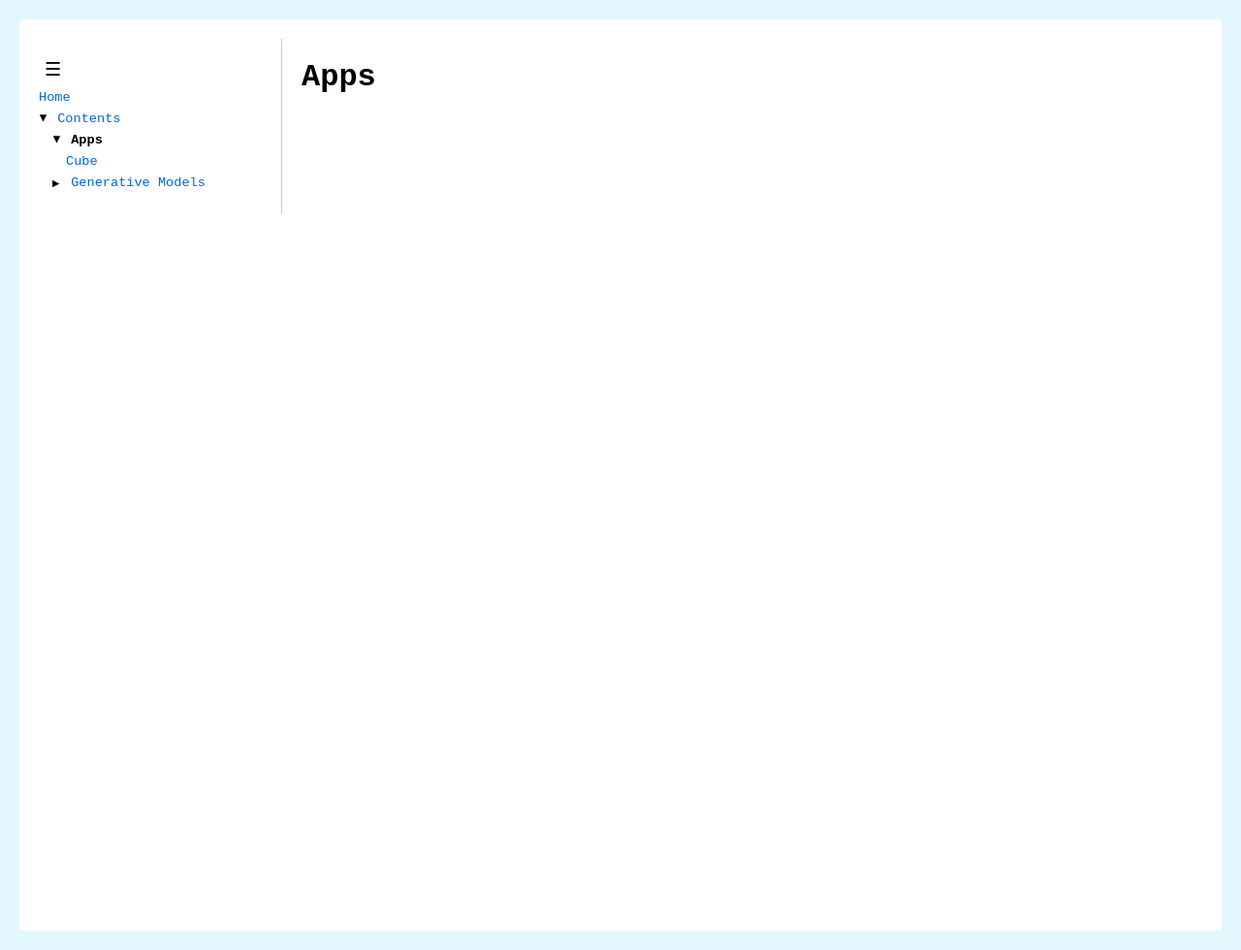
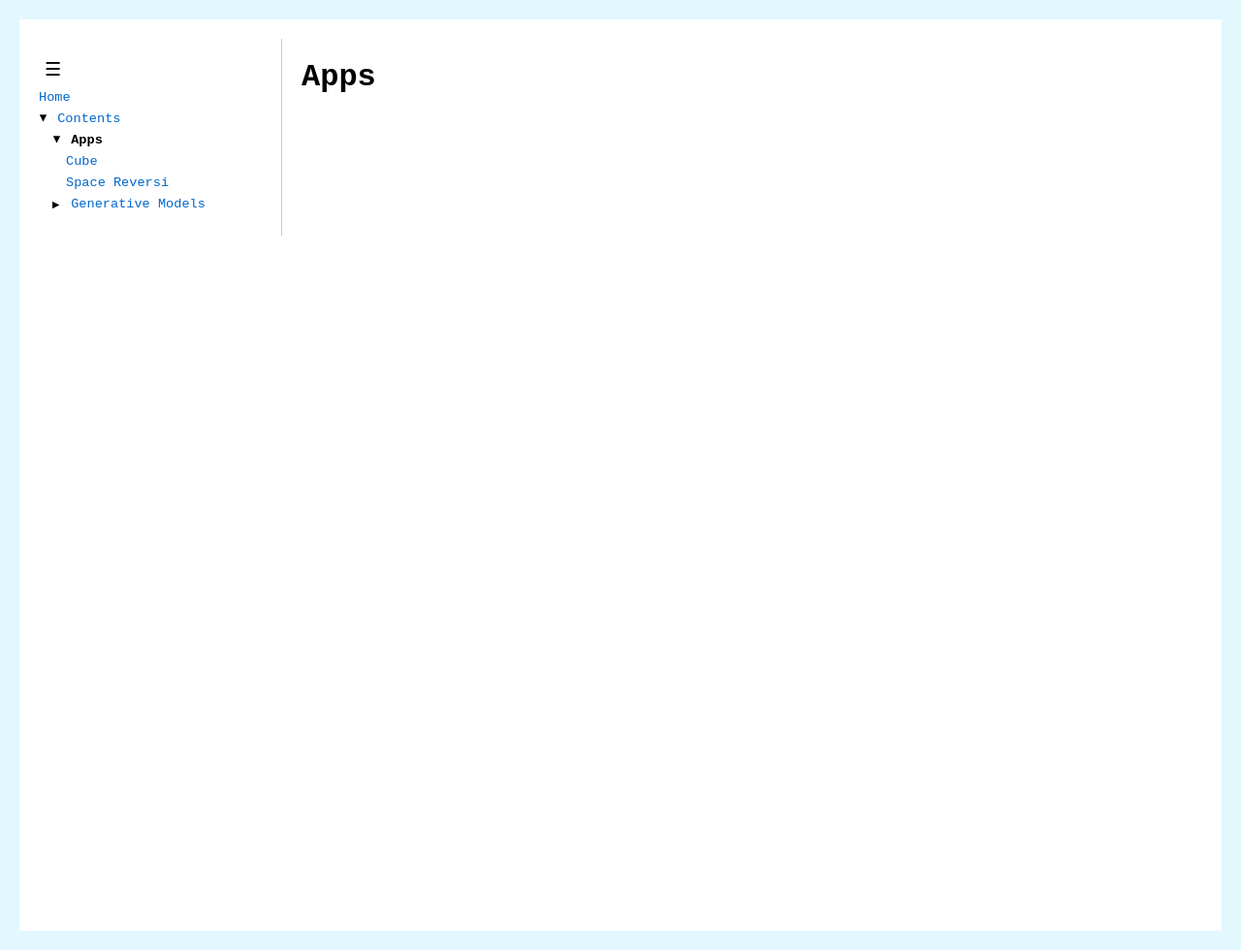
Before and after one commit to scer80/scer80.github.io, a Jekyll site: the page built from contents/apps/index.md, in a window 1280 px wide. Shown: the whole page at 97% size. Built offline with Jekyll 4.4.1, drawn with Linux system fonts in a browser that asks for light colours; some web fonts are replaced; our own code applies the rules of GitHub Pages for plain Markdown files.

Commit message:
add space reversi to app in sidebar

```diff
--- a/_data/contents_nav.yml
+++ b/_data/contents_nav.yml
@@ -8,6 +8,8 @@
       children:
         - title: Cube
           url: /contents/apps/cube/
+        - title: Space Reversi
+          url: /contents/apps/space_reversi/
     - title: Generative Models
       url: /contents/generative_models/
       children:
```
